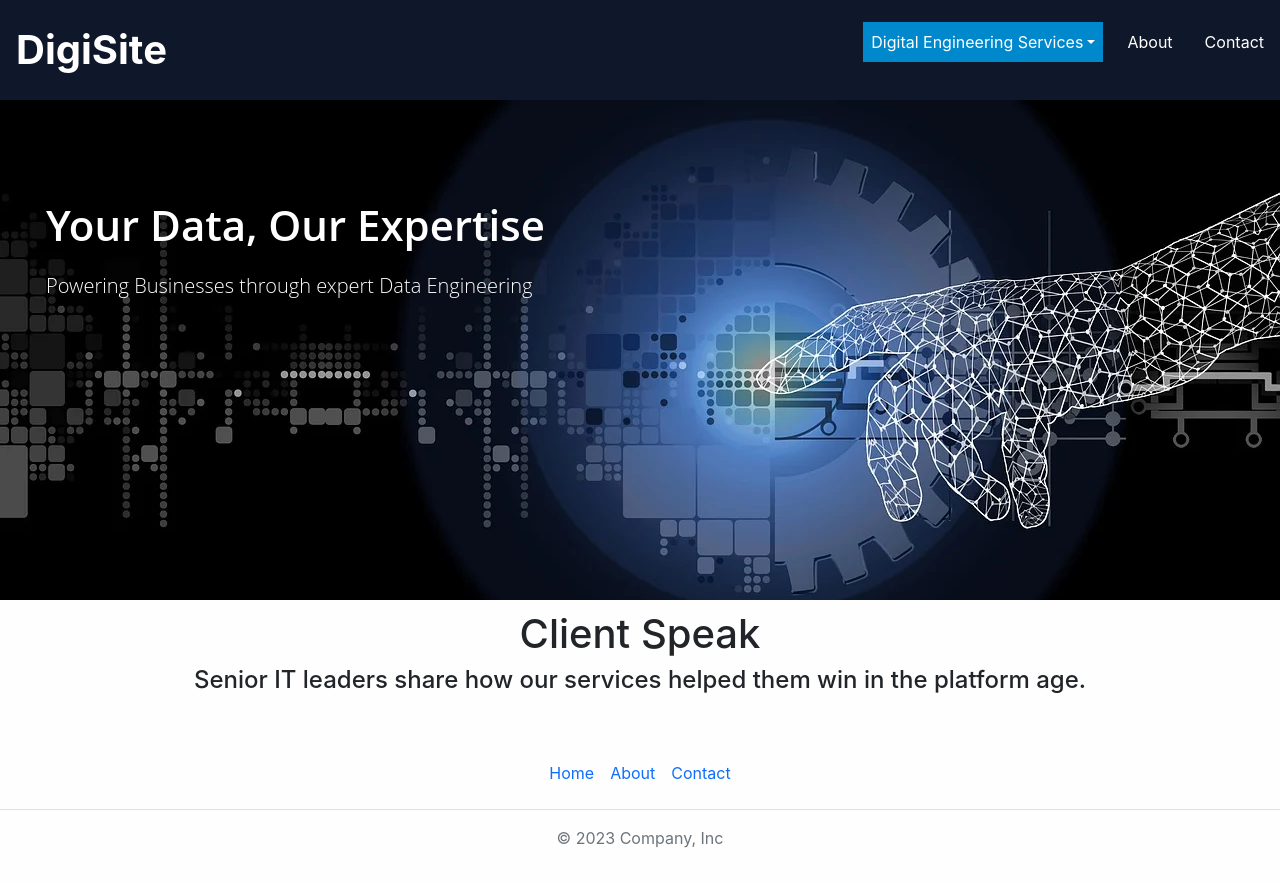
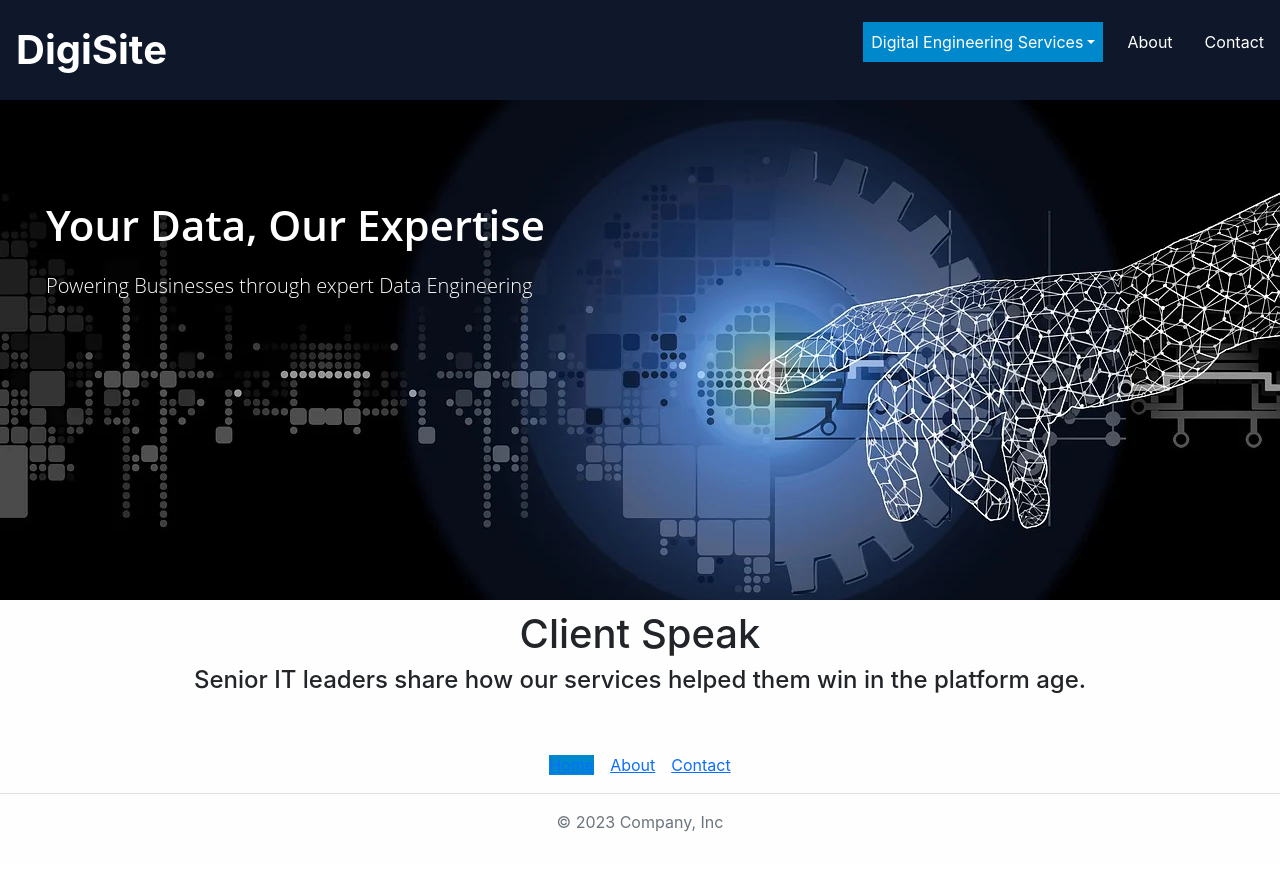
Before and after one commit to rassu18/dataeng, a React (Create React App) app: page / in a window 1280 px wide. Shown: the top 886 px of the page. Built offline with nearby package versions, Linux system fonts and the light colour scheme.

Commit message:
Update App.js

```diff
--- a/src/App.js
+++ b/src/App.js
@@ -1,6 +1,6 @@
 import "./App.css";
 import React from "react";
-import { Routes, Route, Navigate } from "react-router-dom";
+import { Routes, Route, Navigate, NavLink } from "react-router-dom";
 import About from "./pages/about.js";
 import Contact from "./pages/contact.js";
 import Home from "./pages/home.js";
@@ -20,20 +20,12 @@ function App() {
       <footer className="py-3 my-4">
         <ul className="nav justify-content-center border-bottom pb-3 mb-3">
           <li className="nav-item">
-            <a href="/" className="nav-link px-2 ">
-              Home
-            </a>
+          <NavLink className="mx-2" to="/">Home</NavLink>
           </li>
-          <li className="nav-item">
-            <a href="/about" className="nav-link px-2 ">
-              About
-            </a>
-          </li>
-          <li className="nav-item">
-            <a href="/contact" className="nav-link px-2">
-              Contact
-            </a>
-          </li>
+         <li>
+           <NavLink   className="mx-2" to="/about">About</NavLink></li>
+           <li>
+           <NavLink  className="mx-2" to="/contact">Contact</NavLink></li>
         </ul>
         <p className="text-center text-muted">© 2023 Company, Inc</p>
       </footer>
```
